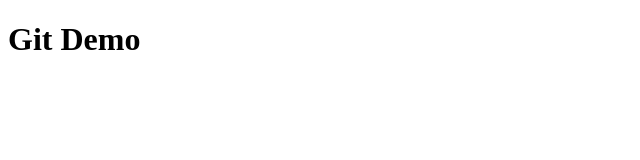
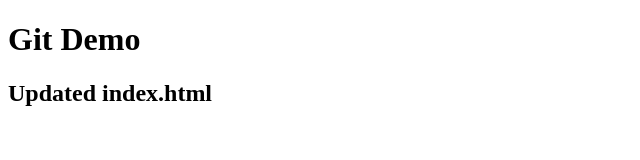
Before and after one commit to adith09876/adith, a plain HTML site: page index.html in a window 1280 px wide. Shown: the whole page, without its empty margins (0-640 px from the left). Drawn offline with Linux system fonts and the light colour scheme.

Commit message:
updated index.html

```diff
--- a/index.html
+++ b/index.html
@@ -7,5 +7,6 @@
 </head>
 <body>
     <h1>Git Demo</h1>
+    <h2>Updated index.html</h2>
 </body>
 </html>
```
